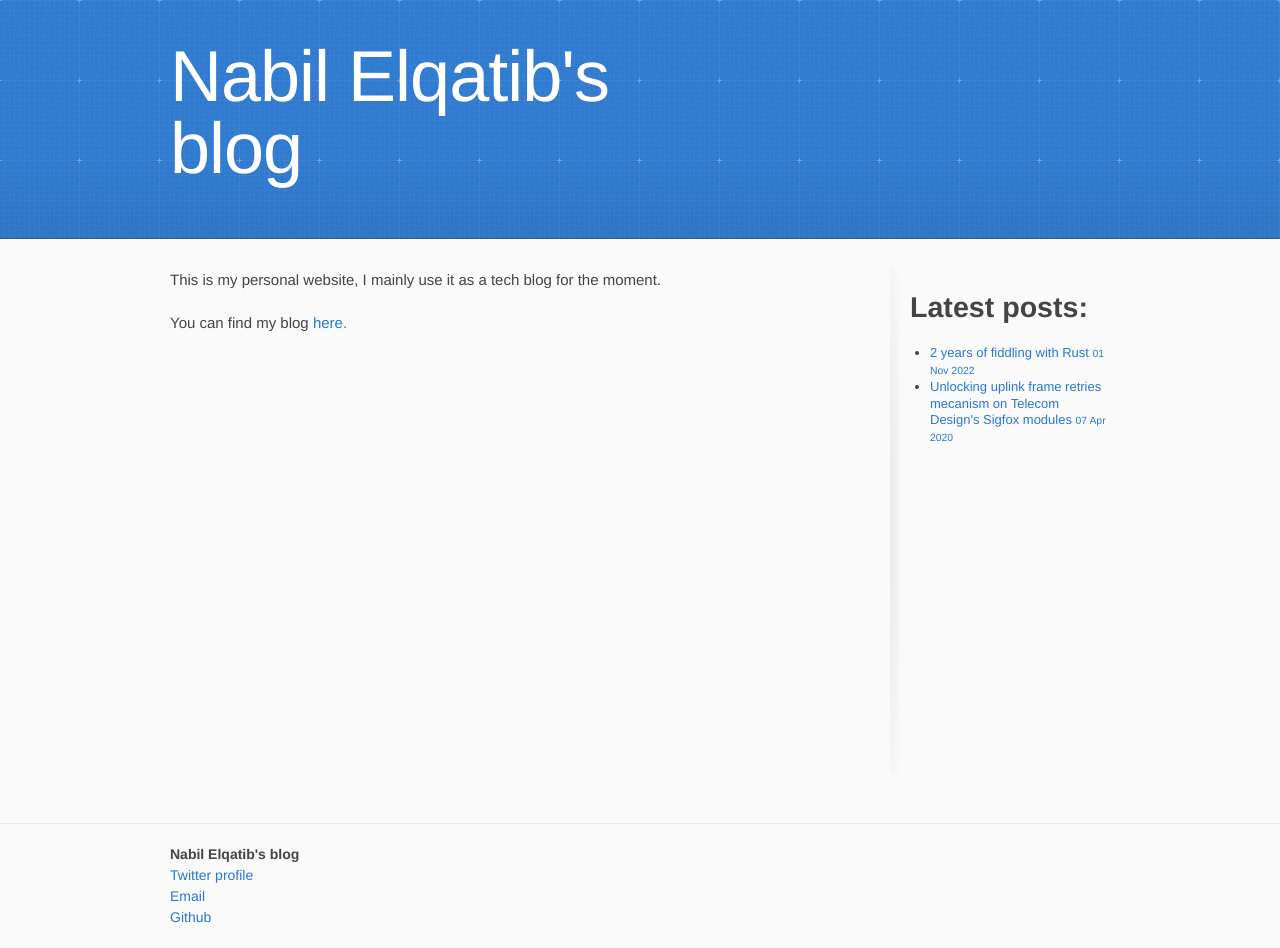
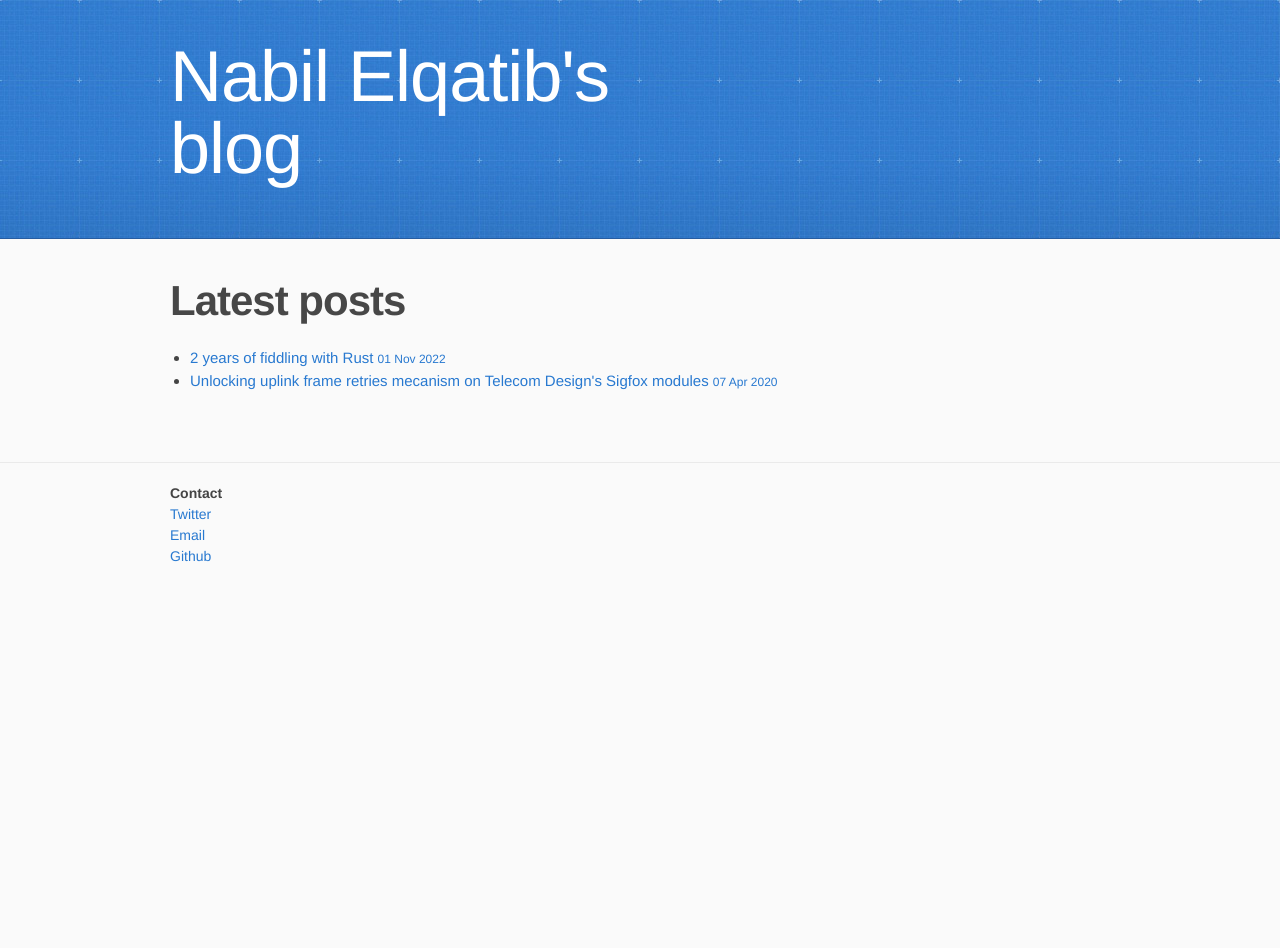
Before and after one commit to n-eq/n-eq.github.io, a Jekyll site: the page built from index.html, in a window 1280 px wide. Built offline with Jekyll 4.4.1, drawn with Linux system fonts in a browser that asks for light colours; after the commit the page ends 900 px from its top, so only the background shows below that.

Commit message:
Update layout
* Remove blog/index.html
* Turn home page into a list of blog post links
* Add a favicon.png file

```diff
--- a/_layouts/default.html
+++ b/_layouts/default.html
@@ -13,12 +13,10 @@
       {% endif %}
     </title>
 
-    <!--<link href='https://fonts.googleapis.com/css?family=Architects+Daughter' rel='stylesheet' type='text/css'>-->
     <link rel="stylesheet" type="text/css" href="{{ site.baseurl }}/stylesheets/stylesheet.css" media="screen" />
     <link rel="stylesheet" type="text/css" href="{{ site.baseurl }}/stylesheets/pygment_trac.css" media="screen" />
     <link rel="stylesheet" type="text/css" href="{{ site.baseurl }}/stylesheets/print.css" media="print" />
-  <link rel="apple-touch-icon-precomposed" sizes="144x144" href="{{ '/assets/apple-touch-icon-precomposed.png' | relative_url }}">
-    <link rel="shortcut icon" href="{{ '/assets/favicon.ico' | relative_url }}">
+    <link rel="shortcut icon" href="{{ '/images/favicon.png' | relative_url }}">
     <link rel="alternate" type="application/atom+xml" title="{{ site.title }}" href="{{ 'atom.xml' | relative_url }}">
 
     {% seo title=false %}
@@ -42,28 +40,14 @@
           </section>
         </main>
 
-        <aside id="sidebar">
-          <h1>Latest posts:</h1>
-          <ul>
-            {% for post in site.posts limit:10 %}
-            <li>
-              <a href="{{ site.baseurl }}{{ post.url }}">
-                {{ post.title }}
-                <small><time datetime="{{ post.date | date_to_xmlschema }}">{{ post.date | date_to_string }}</time></small>
-              </a>
-            </li>
-            {% endfor %}
-          </ul>
-        </aside>
-
       </div>
 
       <footer>
         <div class="wrapper">
 
           <div class="contact">
-            <div><strong>Nabil Elqatib's blog</strong></div>
-            <div><a href="https://twitter.com/neqneqneq">Twitter profile</a></div>
+            <div><strong>Contact</strong></div>
+            <div><a href="https://twitter.com/neqneqneq">Twitter</a></div>
             <div><a href="mailto:nabilelqatib@gmail.com">Email</a></div>
             <div><a href="https://github.com/n-eq/" title="Github">Github</a></div>
           </div>
--- a/index.html
+++ b/index.html
@@ -3,6 +3,15 @@ layout: default
 title: n-eq
 ---
 <div>
-    <p>This is my personal website, I mainly use it as a tech blog for the moment.</p>
-    <p>You can find my blog <a href="blog/">here.</a></p>
+  <h1>Latest posts</h1>
+  <ul>
+    {% for post in site.posts limit:10 %}
+    <li>
+      <a href="{{ site.baseurl }}{{ post.url }}">
+        {{ post.title }}
+        <small><time datetime="{{ post.date | date_to_xmlschema }}">{{ post.date | date_to_string }}</time></small>
+      </a>
+    </li>
+    {% endfor %}
+  </ul>
 </div>
```
Also changed, not shown: blog/categories.html (deleted, +0 -28 lines), blog/index.html (deleted, +0 -11 lines), blog/tags.html (deleted, +0 -28 lines), images/download-button.png (deleted), images/favicon.png (added), images/github-button.png (deleted).
